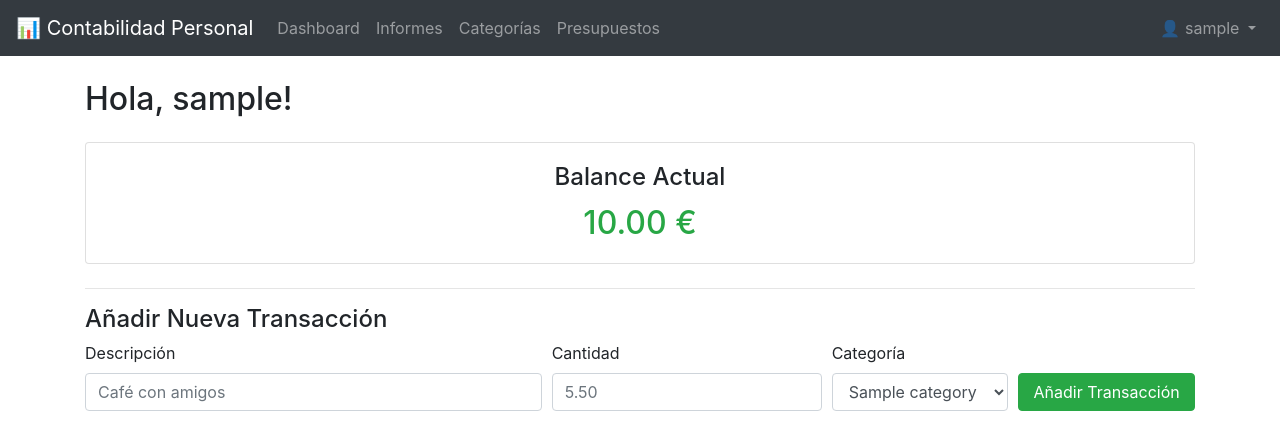
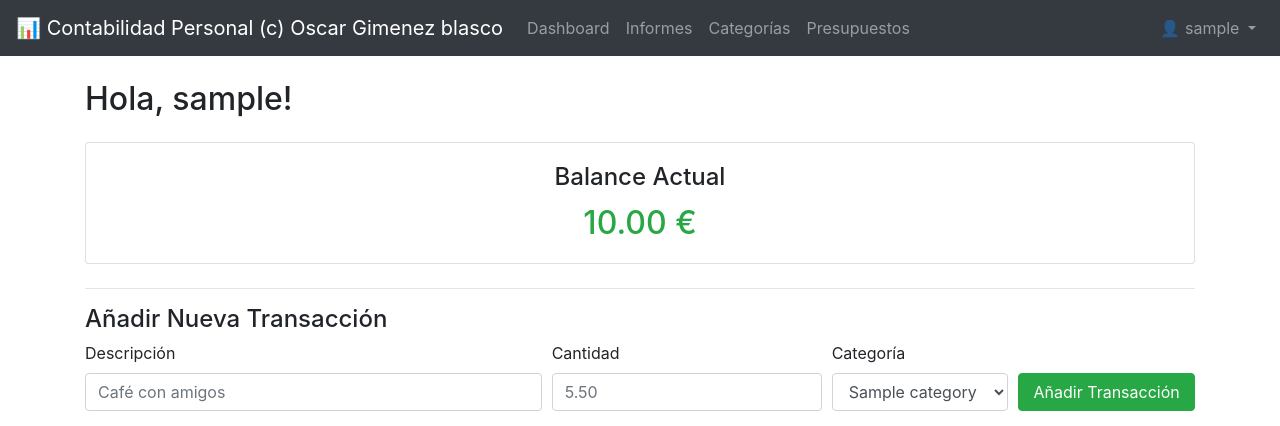
Before and after one commit to Sabbat-cloud/contabilidad-personal, a Flask app: page / in a window 1280 px wide. Shown: the top 426 px of the page. Run offline with Flask 3, Linux system fonts and the light colour scheme; a user stored in the database is signed in; tables that the repository leaves empty hold one stand-in row (values such as "Sample post"); parts of the project's set-up code (start-up, migrations or seed data) failed here and were passed over; some libraries are stand-ins or nearby versions.

Commit message:
README.md

```diff
--- a/app/templates/base.html
+++ b/app/templates/base.html
@@ -9,7 +9,7 @@
 </head>
 <body>
     <nav class="navbar navbar-expand-lg navbar-dark bg-dark">
-        <a class="navbar-brand" href="{{ url_for('dashboard') }}">📊 Contabilidad Personal</a>
+        <a class="navbar-brand" href="{{ url_for('dashboard') }}">📊 Contabilidad Personal (c) Oscar Gimenez blasco</a>
 
         <button class="navbar-toggler" type="button" data-toggle="collapse" data-target="#navbarNavDropdown" aria-controls="navbarNavDropdown" aria-expanded="false" aria-label="Toggle navigation">
             <span class="navbar-toggler-icon"></span>
```
Also changed, not shown: README.md (renamed from INSTALL.md).
